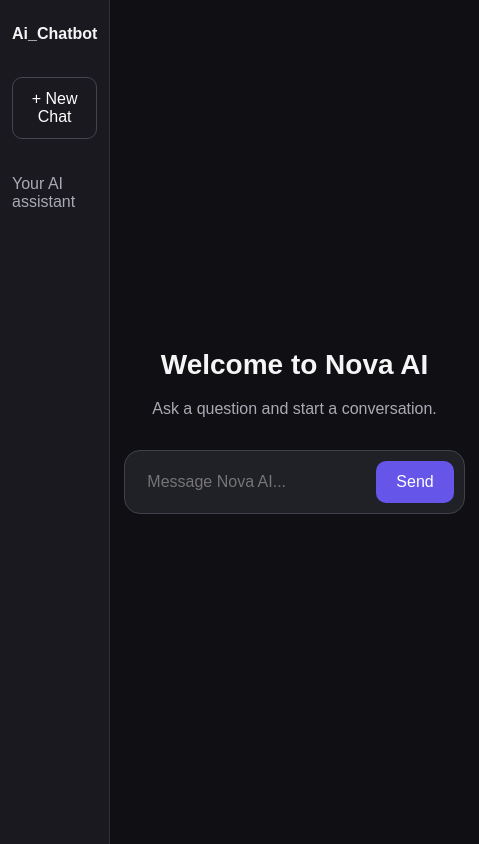
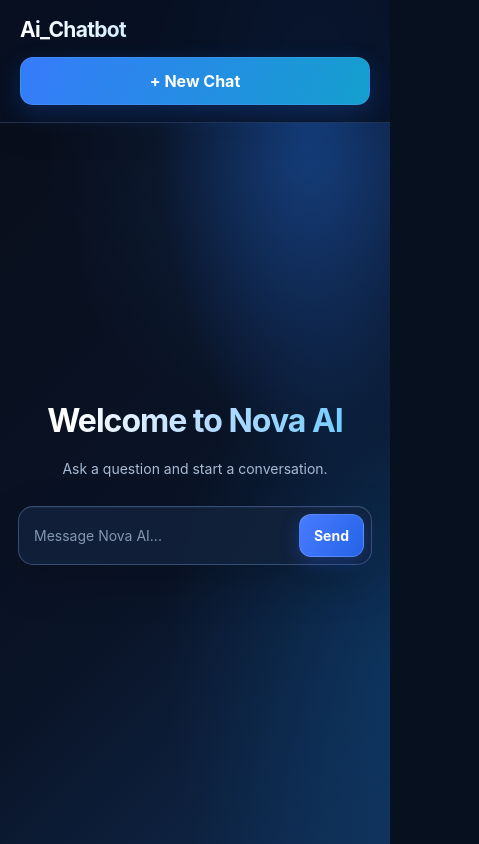
Before and after one commit to hiramansha/Ai_Chatbot, a React (Vite) app: page / in a window 390 px wide. Shown: the whole page, 479 px wide, since content can reach past the window. Built offline with nearby package versions, Linux system fonts and the light colour scheme.

Commit message:
Update App.css

```diff
--- a/src/App.css
+++ b/src/App.css
@@ -1,115 +1,333 @@
+
+/* ===== Nova AI — Premium Theme ===== */
 
 * {
   box-sizing: border-box;
 }
 
+:root {
+  font-family: Inter, "Segoe UI", Arial, sans-serif;
+  color: #f5f8ff;
+  background: #07101f;
+  font-synthesis: none;
+  text-rendering: optimizeLegibility;
+  -webkit-font-smoothing: antialiased;
+
+  --blue: #3987ff;
+  --cyan: #12c8e8;
+  --muted: #9aaac5;
+  --border: rgba(153, 187, 255, 0.19);
+  --glass: rgba(19, 37, 68, 0.76);
+}
+
+html,
+body,
+#root {
+  width: 100%;
+  min-height: 100%;
+  margin: 0;
+}
+
 body {
-  margin: 0;
-  font-family: Arial, sans-serif;
-  background: #101014;
-  color: #f5f5f5;
+  min-height: 100vh;
+  background:
+    radial-gradient(
+      ellipse at 80% 12%,
+      rgba(28, 105, 216, 0.42),
+      transparent 35%
+    ),
+    radial-gradient(
+      ellipse at 100% 80%,
+      rgba(10, 119, 206, 0.2),
+      transparent 40%
+    ),
+    linear-gradient(135deg, #080d18, #0a1428 60%, #102b50);
+  color: #f5f8ff;
 }
 
 button,
-input {
+input,
+textarea {
   font: inherit;
 }
 
 button {
   cursor: pointer;
+  transition:
+    background 0.2s ease,
+    border-color 0.2s ease,
+    transform 0.2s ease,
+    box-shadow 0.2s ease;
+}
+
+button:focus-visible,
+input:focus-visible,
+textarea:focus-visible {
+  outline: 2px solid #56bfff;
+  outline-offset: 3px;
 }
 
 .app {
   display: flex;
   min-height: 100vh;
+  overflow: hidden;
+  background:
+    radial-gradient(
+      circle at 78% 20%,
+      rgba(43, 113, 220, 0.16),
+      transparent 35%
+    );
 }
 
+/* Sidebar */
+
 .sidebar {
-  width: 250px;
-  padding: 24px;
-  background: #19191f;
-  border-right: 1px solid #303039;
+  position: relative;
+  z-index: 2;
+  flex: 0 0 270px;
+  width: 270px;
+  min-height: 100vh;
+  padding: 30px 22px;
+  background: rgba(7, 17, 35, 0.86);
+  border-right: 1px solid var(--border);
+  box-shadow: 10px 0 40px rgba(0, 0, 0, 0.12);
+  backdrop-filter: blur(24px);
 }
 
 .sidebar h2 {
-  font-size: 22px;
+  margin: 0 0 34px;
+  font-size: 23px;
+  font-weight: 750;
+  letter-spacing: -0.7px;
+  background: linear-gradient(100deg, #ffffff, #75c9ff);
+  background-clip: text;
+  -webkit-background-clip: text;
+  -webkit-text-fill-color: transparent;
 }
 
 .sidebar button {
   width: 100%;
-  padding: 12px;
-  margin: 20px 0;
-  border: 1px solid #454550;
-  border-radius: 10px;
-  background: transparent;
+  margin: 0 0 22px;
+  padding: 13px 16px;
+  border: 1px solid rgba(117, 169, 255, 0.24);
+  border-radius: 13px;
+  background: linear-gradient(110deg, #367bfa, #149fce);
   color: white;
+  font-weight: 650;
+  box-shadow: 0 8px 25px rgba(31, 113, 255, 0.22);
+}
+
+.sidebar button:hover {
+  transform: translateY(-2px);
+  box-shadow: 0 10px 30px rgba(31, 150, 255, 0.3);
 }
 
 .sidebar p {
-  color: #aaaab5;
+  margin-top: 28px;
+  color: var(--muted);
+  font-size: 14px;
 }
 
+/* Main area */
+
 .main {
+  position: relative;
   flex: 1;
   display: flex;
   justify-content: center;
   align-items: center;
-  padding: 24px;
+  min-width: 0;
+  min-height: 100vh;
+  padding: 48px;
 }
 
 .welcome {
   width: 100%;
-  max-width: 700px;
+  max-width: 790px;
   text-align: center;
+  animation: fade-up 0.65s ease both;
 }
 
 .welcome h1 {
-  font-size: clamp(28px, 5vw, 42px);
+  margin: 0 0 18px;
+  font-size: clamp(32px, 4vw, 49px);
+  font-weight: 750;
+  line-height: 1.16;
+  letter-spacing: -1.8px;
+  background: linear-gradient(
+    100deg,
+    #ffffff 15%,
+    #b9dcff 52%,
+    #67caff
+  );
+  background-clip: text;
+  -webkit-background-clip: text;
+  -webkit-text-fill-color: transparent;
 }
 
 .welcome p {
-  color: #aaaab5;
-  margin-bottom: 32px;
+  margin: 0 0 34px;
+  color: #a9bad5;
+  font-size: 16px;
+  line-height: 1.7;
 }
+
+/* Chat input */
 
 .welcome form {
   display: flex;
-  gap: 10px;
+  align-items: center;
+  gap: 12px;
+  width: 100%;
   padding: 10px;
-  background: #202027;
-  border: 1px solid #41414b;
-  border-radius: 16px;
+  background: rgba(18, 34, 59, 0.86);
+  border: 1px solid rgba(138, 177, 255, 0.32);
+  border-radius: 19px;
+  box-shadow:
+    0 15px 45px rgba(0, 0, 0, 0.2),
+    inset 0 1px rgba(255, 255, 255, 0.04);
+  backdrop-filter: blur(18px);
+  transition:
+    border-color 0.2s ease,
+    box-shadow 0.2s ease;
+}
+
+.welcome form:focus-within {
+  border-color: rgba(69, 160, 255, 0.85);
+  box-shadow:
+    0 0 0 4px rgba(49, 133, 255, 0.1),
+    0 15px 45px rgba(0, 0, 0, 0.22);
 }
 
 .welcome input {
   flex: 1;
+  width: 0;
   min-width: 0;
-  padding: 12px;
-  color: white;
+  padding: 15px 14px;
+  color: #f5f8ff;
   background: transparent;
   border: none;
   outline: none;
 }
 
-.welcome form button {
-  padding: 12px 20px;
-  color: white;
-  background: #6555e8;
-  border: none;
-  border-radius: 10px;
+.welcome input::placeholder {
+  color: #8496b2;
 }
 
-@media (max-width: 600px) {
+.welcome form button {
+  flex-shrink: 0;
+  padding: 13px 23px;
+  color: white;
+  font-weight: 650;
+  background: linear-gradient(120deg, #497bff, #2464e8);
+  border: 1px solid rgba(255, 255, 255, 0.16);
+  border-radius: 12px;
+  box-shadow: 0 5px 18px rgba(44, 105, 255, 0.28);
+}
+
+.welcome form button:hover {
+  transform: translateY(-1px);
+  background: linear-gradient(120deg, #6190ff, #3383ff);
+  box-shadow: 0 7px 23px rgba(44, 137, 255, 0.35);
+}
+
+/* Motion */
+
+@keyframes fade-up {
+  from {
+    opacity: 0;
+    transform: translateY(12px);
+  }
+
+  to {
+    opacity: 1;
+    transform: translateY(0);
+  }
+}
+
+/* Tablet and mobile */
+
+@media (max-width: 760px) {
   .sidebar {
-    width: 130px;
-    padding: 12px;
+    flex-basis: 205px;
+    width: 205px;
+    padding: 24px 15px;
+  }
+
+  .main {
+    padding: 28px 20px;
+  }
+
+  .welcome h1 {
+    font-size: clamp(28px, 5vw, 38px);
+    letter-spacing: -1px;
+  }
+}
+
+@media (max-width: 520px) {
+  .app {
+    flex-direction: column;
+  }
+
+  .sidebar {
+    flex: none;
+    width: 100%;
+    min-height: auto;
+    padding: 17px 20px;
+    border-right: none;
+    border-bottom: 1px solid var(--border);
   }
 
   .sidebar h2 {
-    font-size: 16px;
+    margin-bottom: 15px;
+    font-size: 21px;
+  }
+
+  .sidebar button {
+    margin-bottom: 0;
+  }
+
+  .sidebar p {
+    display: none;
   }
 
   .main {
-    padding: 14px;
+    flex: 1;
+    min-height: 65vh;
+    padding: 35px 18px;
+  }
+
+  .welcome h1 {
+    font-size: 32px;
+  }
+
+  .welcome p {
+    margin-bottom: 25px;
+    font-size: 14px;
+  }
+
+  .welcome form {
+    gap: 5px;
+    padding: 7px;
+    border-radius: 15px;
+  }
+
+  .welcome input {
+    padding: 12px 8px;
+    font-size: 14px;
+  }
+
+  .welcome form button {
+    padding: 12px 14px;
+    font-size: 14px;
   }
 }
+
+@media (prefers-reduced-motion: reduce) {
+  *,
+  *::before,
+  *::after {
+    animation-duration: 0.01ms !important;
+    transition-duration: 0.01ms !important;
+  }
+}
```
